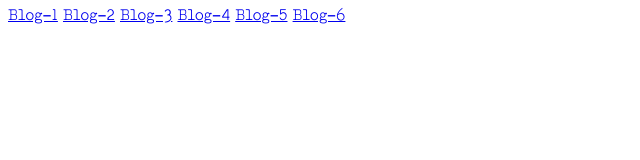
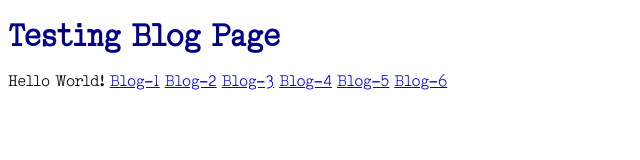
Before and after one commit to julio-rod/julio-rod.github.io, a plain HTML site: page buttons/blog.html in a window 1280 px wide. Shown: the whole page, without its empty margins (0-640 px from the left). Drawn offline with Linux system fonts and the light colour scheme.

Commit message:
Update: blog page

```diff
--- a/buttons/blog.html
+++ b/buttons/blog.html
@@ -5,6 +5,9 @@
         <link rel="stylesheet" type="text/css" href="../style.css"> <!-- adjust the path if needed -->
     </head>
     <body>
+        <h1>Testing Blog Page</h1>
+        Hello World!
+
         <a href="../pages/blog-1.html">Blog-1</a>
         <a href="../pages/blog-2.html">Blog-2</a>
         <a href="../pages/blog-3.html">Blog-3</a>
```
